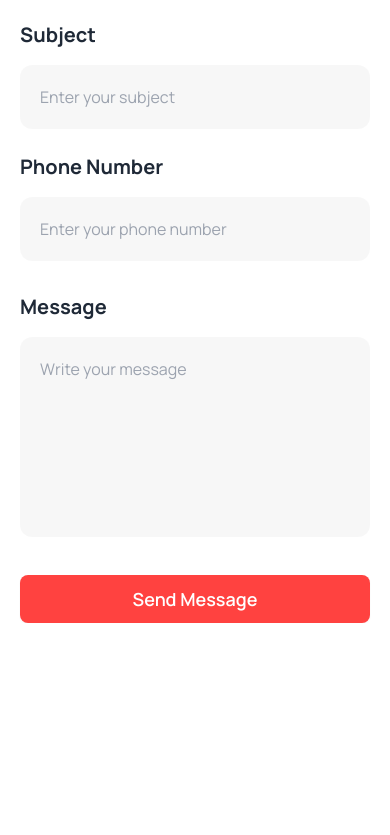
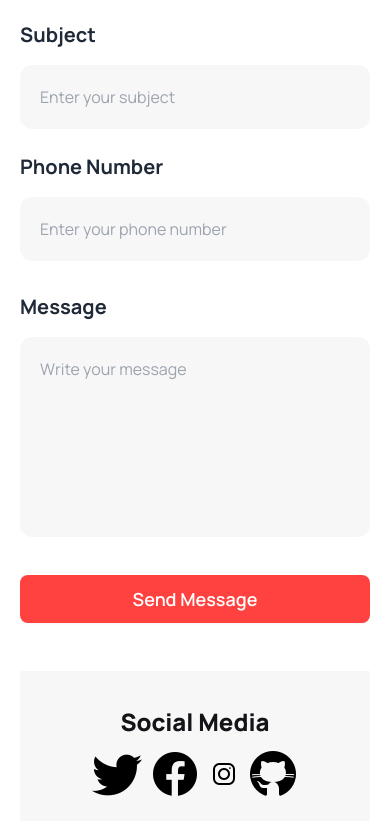
Before and after one commit to fahim-ahmed10/PH-B9A3-Hockeys, a plain HTML site: page index.html in a window 390 px wide. Shown: the part 7111-7946 px from the top of the page. Before the commit the page ends 7734 px from the top, so only its background shows below. Drawn offline with nearby package versions, Linux system fonts and the light colour scheme.

Commit message:
social media part done with all other responsive

```diff
--- a/index.html
+++ b/index.html
@@ -527,6 +527,15 @@
                         </div>
                     </div>
                 </div>
+                <div class="w-full font-Manrope h-[150px] mt-12 mb-12 bg-[#13131808] p-9 flex flex-col items-center justify-center">
+                    <h1 class="text-2xl font-extrabold text-[#131318] mb-6">Social Media</h1>
+                    <div class="w-44 h-6 flex items-center justify-center gap-2">
+                        <img src="./Images/icons8-twitter-50.png" alt="Twitter">
+                        <img src="./Images/icons8-facebook-50.png" alt="Facebook">
+                        <img src="./Images/icons8-instagram-32.png" alt="Instagram">
+                        <img src="./Images/icons8-github-50.png" alt="Github">
+                    </div>
+                </div>
         </section>
         <!-- Get In touch section end -->
 
```
Also changed, not shown: Images/icons8-facebook-50.png (added), Images/icons8-github-50.png (added), Images/icons8-instagram-32.png (added), Images/icons8-twitter-50.png (added).
